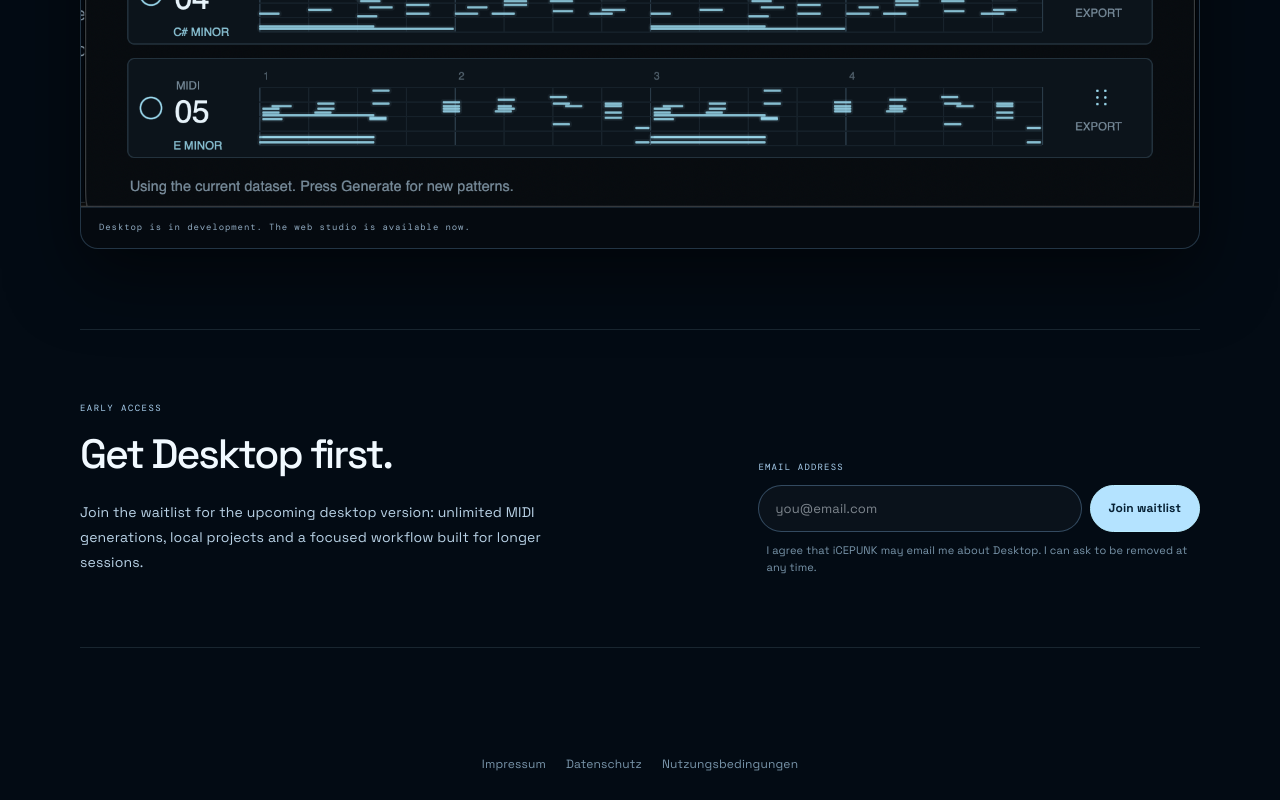
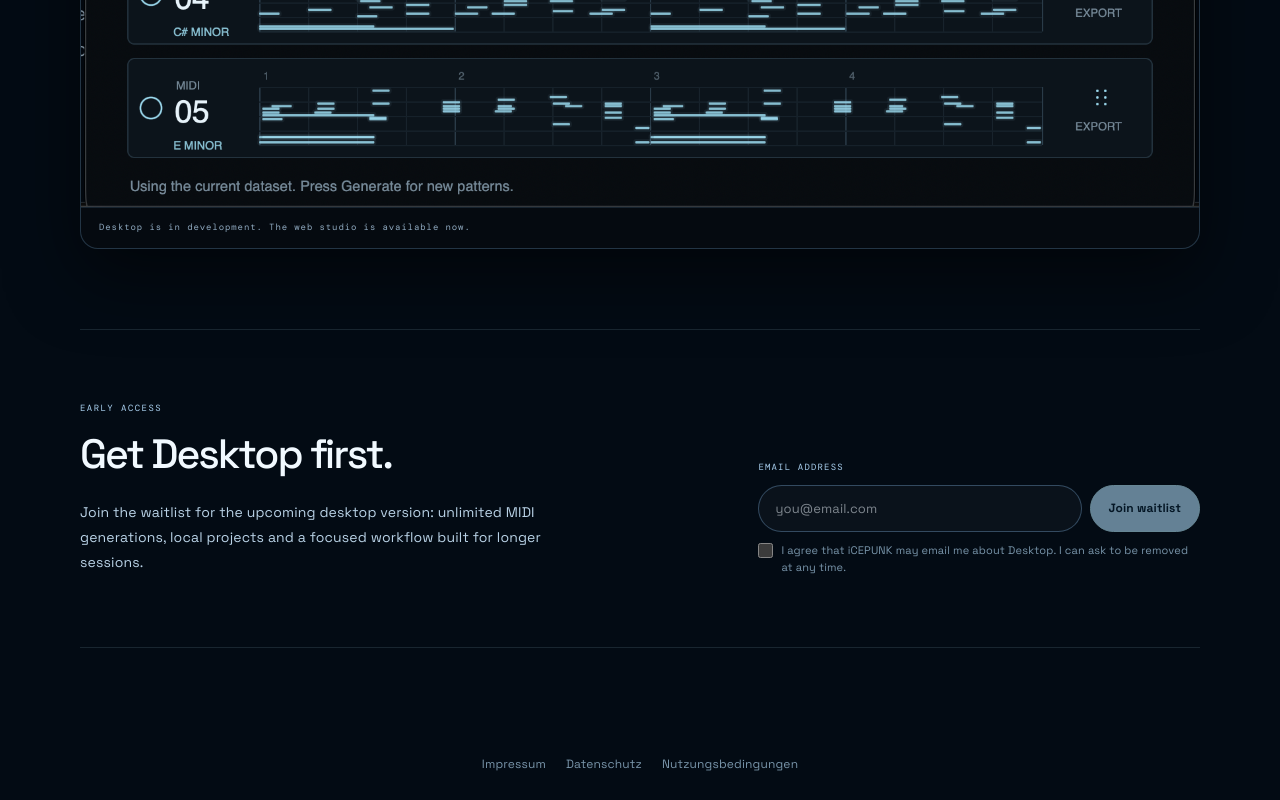
Before and after one commit to stickd/icepunk-midi-generator, a Next.js app in the folder frontend/: page /desktop in a window 1280 px wide. Shown: the part 1861-2661 px from the top of the page. Built offline with nearby package versions, Linux system fonts and the light colour scheme.

Commit message:
fix: require visible desktop waitlist consent

```diff
--- a/frontend/app/studio.css
+++ b/frontend/app/studio.css
@@ -167,13 +167,13 @@ button.studio-generate-button { width: 100%; max-width: 310px; height: 48px; fon
 .desktop-waitlist-form { display: grid; gap: 10px; }
 .desktop-waitlist-label { color: #a9cfee; font-family: var(--font-dm-mono), monospace; font-size: 9px; letter-spacing: .13em; text-transform: uppercase; }
 .desktop-waitlist-form > div { display: flex; gap: 8px; }
-.desktop-waitlist-form input { min-width: 0; flex: 1; border: 1px solid #8ecbff4d; border-radius: 999px; padding: 13px 16px; background: #ffffff08; color: var(--ice-text-primary); font-size: 13px; outline: none; }
-.desktop-waitlist-form input:focus { border-color: #9adfff; box-shadow: 0 0 0 3px #8ecbff1c; }
+.desktop-waitlist-form > div > input { min-width: 0; flex: 1; border: 1px solid #8ecbff4d; border-radius: 999px; padding: 13px 16px; background: #ffffff08; color: var(--ice-text-primary); font-size: 13px; outline: none; }
+.desktop-waitlist-form > div > input:focus { border-color: #9adfff; box-shadow: 0 0 0 3px #8ecbff1c; }
 .desktop-waitlist-form button { border: 1px solid #b9edff; border-radius: 999px; padding: 0 18px; background: #b4e3ff; color: #062033; font-size: 12px; font-weight: 700; white-space: nowrap; transition: transform .18s ease, filter .18s ease; }
 .desktop-waitlist-form button:hover:not(:disabled) { filter: brightness(1.08); transform: translateY(-1px); }
-.desktop-waitlist-form button:disabled { cursor: wait; opacity: .7; }
+.desktop-waitlist-form button:disabled { cursor: not-allowed; opacity: .55; }
 .desktop-waitlist-consent { display: flex; align-items: start; gap: 8px; color: var(--ice-text-muted); font-size: 11px; line-height: 1.5; }
-.desktop-waitlist-consent input { width: 13px; height: 13px; margin-top: 2px; accent-color: #9adfff; }
+.desktop-waitlist-consent input { width: 15px; height: 15px; min-width: 15px; flex: 0 0 15px; margin: 1px 0 0; padding: 0; accent-color: #9adfff; }
 .desktop-waitlist-success, .desktop-waitlist-error { margin: 0; font-size: 12px; line-height: 1.6; }
 .desktop-waitlist-success { color: #a7f3d0; }
 .desktop-waitlist-error { color: #ffb6be; }
--- a/frontend/components/DesktopWaitlistForm.tsx
+++ b/frontend/components/DesktopWaitlistForm.tsx
@@ -51,7 +51,7 @@ export default function DesktopWaitlistForm() {
           type="email"
           value={email}
         />
-        <button disabled={state === "sending"} type="submit">
+        <button disabled={state === "sending" || !consented} type="submit">
           {state === "sending" ? "Joining…" : "Join waitlist"}
         </button>
       </div>
```
Also changed, not shown: 1 other file (tests, documents, lock files or other folders).
